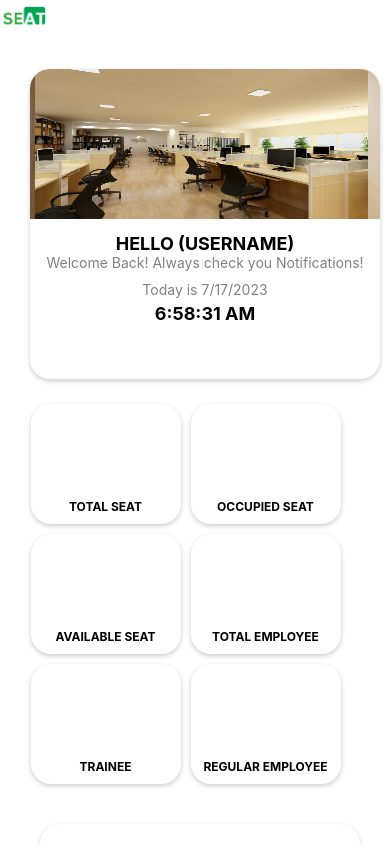
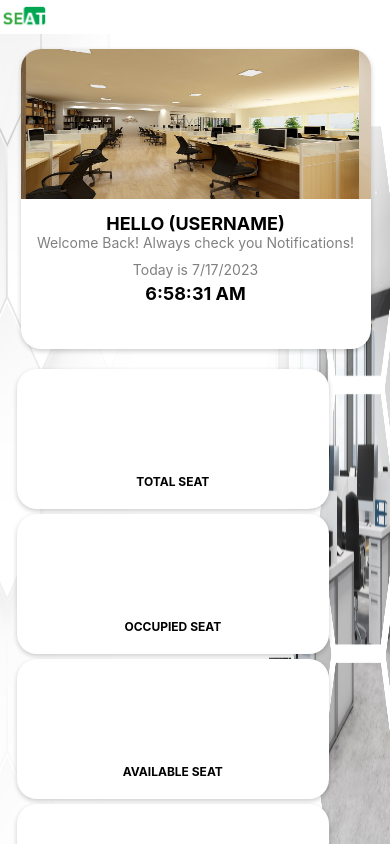
Before and after one commit to aldwin97/Seatplan-TypSc, a React (Create React App) app in the folder FrontEnd/seat-front/: page / in a window 390 px wide. Both pictures are taken after a click on the button "Sign In". Shown: the top 844 px of the page. Built offline with nearby package versions, Linux system fonts and the light colour scheme.

Commit message:
update - dashboard

```diff
--- a/FrontEnd/seat-front/src/dashboard_component/dashboardPage.module.css
+++ b/FrontEnd/seat-front/src/dashboard_component/dashboardPage.module.css
@@ -1,14 +1,4 @@
-
-body {
-  margin: 0;
-  padding: 0;
-  background-size: 100% 100%;
-  background-color: #fff;
-  background-position: center;
-  overflow-x: hidden; /* Add this line to hide horizontal scroll */
-}
-
-      .burgerButton {
+   .burgerButton {
         display: flex;
         flex-direction: column;
         justify-content: space-between;
@@ -145,64 +135,91 @@ body {
         background-color: #fff;
         color: #308a38;
       }
-      .container3 {
+
+      .container {
+        min-width: 1200px; /* Set a minimum width for the container */
+        max-width: 1200px; /* Set a maximum width for the container */
+        margin: 0 auto; /* Center the container horizontally */
+        display: flex; /* Add flex display to center its contents vertically */
+        justify-content: center; /* Center the contents horizontally */
+        height: 100vh;
+      }
+
+      .main {
+        margin: 0 auto; /* Center the main element horizontally */
+        display: flex; /* Add flex display to center its contents vertically */
+        justify-content: center; /* Center the contents horizontally */
+        align-items: center; /* Center the contents vertically */
+        height: 100vh;
+        background-color: transparent;
+      }
+      .container2 {
+        min-height: calc(100vh - 20px); /* Set minimum height as 100% of the viewport height minus 20px */
+        max-height: 300vh; /* Set maximum height as 200% of the viewport height */
         display: flex;
         justify-content: center;
         align-items: center;
-        height: 120vh;
-        background-color: #fff;
-        font-family: Arial, sans-serif;
+        position: static;
+        background-color: transparent;
       }
 
-      .container2 {
-        height: 120vh;
-    justify-content: center;
-    align-items: center;
-  }
+      .container2 > form {
+        margin: 20px;
+      }
 
-  .container {
-    height: 120vh;
+      .container2 > form > .form2 {
+        gap: 20px;
+      }
 
-}
-      .main2
-      {
+      .container2 > form > .form3 {
+        gap: 20px;
+      }
 
-        display: flex;
-        height: 120vh;
-        width: 100%;
-        background-color: #fff;
+      .container2 > form > .form4 {
+        gap: 30px;
+      }
 
-      }
+
       .form2 {
         display: grid;
-        width: 100%;
-        grid-template-columns: repeat(3, minmax(190px, 0.9fr));
+        grid-template-columns: repeat(3, 1fr); /* Create 3 equal columns */
+        justify-content: flex-start; /* Align items from left to right */
+        align-items: center;
         background-color: #ffffff;
         border-radius: 20px;
-        gap: 10px;
-        justify-content: right;
+        margin-left: 69px;
+        background-color: transparent;
+        gap: 5px; /* Adjust the gap as needed */
       }
+
       .form3 {
-        width: 100%;
-        display: grid;
-        grid-template-columns: repeat(2, minmax(2px, 1fr));
+        display: flex;
+        flex-wrap: wrap;
+        justify-content: flex-start; /* Align items from left to right */
+        align-items: center;
         background-color: #ffffff;
         border-radius: 20px;
-        margin: 20px;
-        gap: 20px;
-        justify-content: right;
+        gap: 10px; /* Adjust the gap as needed */
+        width: 83%;
+        height: 100vh;
+        background-color: transparent;
       }
 
-      .form4
-      {
-        display: grid;
-        grid-template-columns: repeat(2, minmax(300px, 1fr));
+      .form4 {
+        display: flex;
+        justify-content: center;
+        align-items: center;
         background-color: #ffffff;
         border-radius: 20px;
-        margin: 20px;
-        gap: 20px;
+        gap: 60px; /* Adjust the gap as needed */
         width: 100%;
       }
+
+      .form4 > div {
+        flex: 1; /* Allow the two card-like divs to share the available space equally */
+      }
+
+
       .cardimg {
         background-size: 100% 100%;
         width: 100%;
@@ -212,8 +229,8 @@ body {
       }
       .card {
         align-items: center;
-        margin-left: 2%;
-        height: 310px;
+        margin-left: 3%;
+        height: 300px;
         width: 350px;
         background-color: white;
         box-shadow: 0 2px 5px rgba(0, 0, 0, 0.2);
@@ -302,19 +319,6 @@ body {
         font-size: 18px;
       }
 
-      .scrollable {
-        height: 295px;
-        width: 560px;
-        margin-left: 19%;
-        border-radius: 20px;
-        overflow-y: auto;
-        background-color: white;
-        box-shadow: 0 2px 5px rgba(0, 0, 0, 0.2);
-      }
-       .scrollable {
-        max-height: 400px;
-        overflow: auto;
-      }
 
        .scrollable::-webkit-scrollbar {
         width: 6px;
@@ -415,7 +419,10 @@ body {
         align-items: center;
         padding: 20px;
         border-radius: 20px;
-        height: 295px;
+        width: 475px;
+        height: 250px;
+        padding: 20px;
+
         background-color: white;
         box-shadow: 0 2px 5px rgba(0, 0, 0, 0.2);
         text-align: center;
@@ -477,29 +484,6 @@ body {
 /* Media queries for responsiveness */
 @media (max-width: 768px) {
 
-.main2{
-  height: 100%;
-  max-height: 200vh;
-  display: flex;
-  align-content: center;
-}
-.container3{
-  height: 100%;
-  max-height: 200vh;
-  display: flex;
-  align-content: center;
-}
-.container2{
-  height: 100%;
-  max-height: 200vh;
-  display: flex;
-  align-content: center;
-}
-.container{
-  height: 100%;
-  max-height: 200vh;
-
-}
   .notif {
     position: absolute;
     top: 0;
@@ -520,41 +504,8 @@ body {
     opacity: 0.5%;
   }
 
-  .dropdownMenu
-  {
-
-width: 100%;
-  }
-.form3
-{
-  width: 500px;
-
-}
-.form
-{
-  width: 500px;
-  display: flex;
-  align-content: center;
-}
-  .form2 {
-    margin-top: 350px;
-    display: grid; /* Change from grid-template-columns to display grid */
-    grid-template-columns: repeat(2, 1fr);
-    justify-content: center;
-    align-items: center;
+  .dropdownMenu {
     width: 100%;
-    margin-left: -105px;
-  align-content: center;
-
-  }
-  .form4 {
-    display: grid; /* Change from grid-template-columns to display grid */
-    grid-template-columns: repeat(1, 0.1fr);
-
-  }
-  .card {
-    width: 100%;
-    max-width: 350px;;
   }
 
   .scrollable {
@@ -569,36 +520,57 @@ width: 100%;
   .card6,
   .card7,
   .card8 {
-    display: grid;
-    justify-content: center;
+    display: flex;
+    flex-direction: column;
     align-items: center;
-    gap: 2px;
-    padding: 10px;
-    background-color: white;
-    box-shadow: 0 2px 5px rgba(0, 0, 0, 0.2);
-    text-align: center;
-    border-radius: 20px;
-  }.card5,
-  .card0,
-  .scrollable{
-    display: grid;
-    height: 200px;
-    justify-content: center;
+    padding: 20px;
+    width: 80%;
+  }
+
+  .card5,
+  .card9 {
+    display: flex;
+    flex-direction: column;
     align-items: center;
-    gap: 1px;
-    padding: 10px;
-    background-color: white;
-    box-shadow: 0 2px 5px rgba(0, 0, 0, 0.2);
-    text-align: center;
-    border-radius: 20px;
+    padding: 20px;
+    width: 100%;
   }
+
   .cardtitle9 {
-    font-size: 16px;
-
+    font-size: 18px;
   }
 
   .cardtitle5 {
-    font-size: 16px;
-    margin-top: -80px;
+    font-size: 18px;
+    margin-top: -100px;
+  }
+  .container {
+    min-width: auto;
+    max-width: auto;
+  }
+
+  .main {
+    margin: 0;
+  }
+
+
+  .container2 > form {
+    margin: 10px;
+  }
+
+  .form2 {
+    grid-template-columns: repeat(1, 1fr);
+    justify-content: center;
+    margin-left: 0;
+  }
+
+  .form4 {
+    flex-direction: column;
+    gap: 20px;
+    align-items: stretch;
+  }
+
+  .form4 > div {
+    flex: auto;
   }
 }
--- a/FrontEnd/seat-front/src/dashboard_component/dashboardPage.tsx
+++ b/FrontEnd/seat-front/src/dashboard_component/dashboardPage.tsx
@@ -48,6 +48,7 @@ function DashboardPage() {
 
   return (
     <>
+    <body>
     <main>
     <div className={styles.container}>
       <button className={`${styles.burgerButton} ${isDropdownOpen ? styles.open : ''}`} onClick={toggleDropdown}>
@@ -159,6 +160,7 @@ function DashboardPage() {
       </div>
     </div>
     </main>
+    </body>
     </>
   );
 }
```
